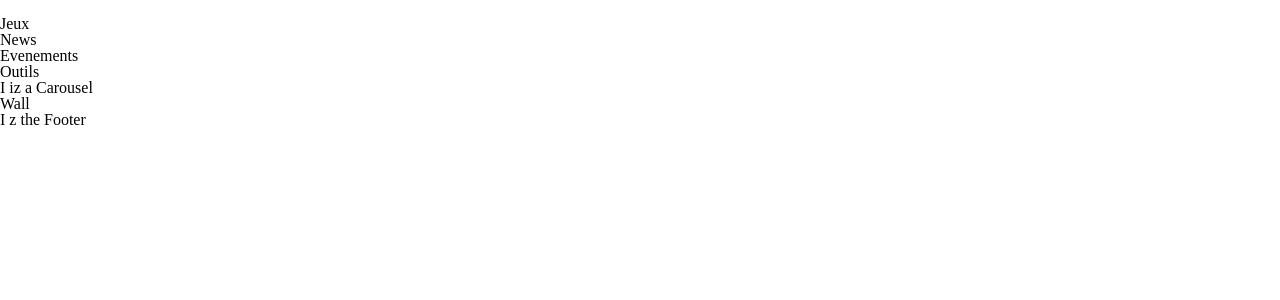
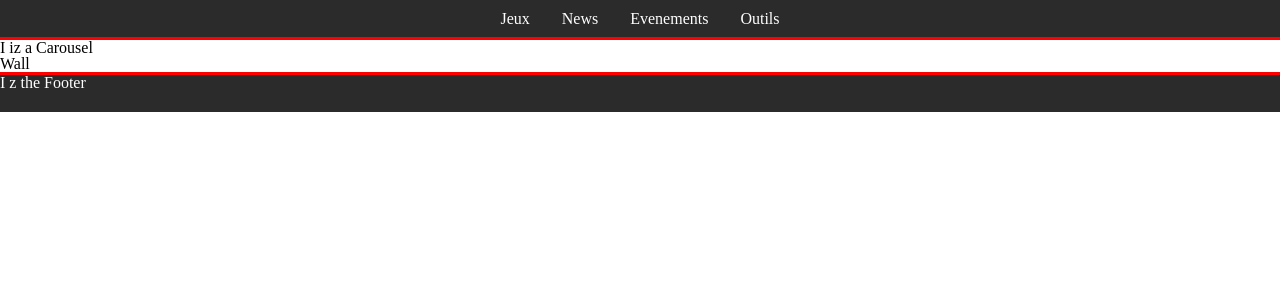
Before and after one commit to LoicBrassart/2203-GameFlix, a React (Vite) app in the folder frontend/: page / in a window 1280 px wide. Shown: the top 300 px of the page. Built offline with nearby package versions, Linux system fonts and the light colour scheme.

Commit message:
Add basic style for Header/Footer

```diff
--- a/frontend/src/components/Footer/style.jsx
+++ b/frontend/src/components/Footer/style.jsx
@@ -1,3 +1,27 @@
 import styled from "styled-components";
 
-export default styled.footer``;
+export default styled.footer`
+  box-sizing: border-box;
+  border-top: 3px solid red;
+  background-color: rgba(20, 20, 20, 0.9);
+  color: white;
+
+  display: flex;
+  justify-content: space-between;
+  height: 5vh;
+
+  ul {
+    display: flex;
+    height: 100%;
+
+    li {
+      height: 100%;
+
+      display: flex;
+      justify-content: center;
+      align-items: center;
+
+      padding: 0 1em;
+    }
+  }
+`;
--- a/frontend/src/components/Header/index.jsx
+++ b/frontend/src/components/Header/index.jsx
@@ -12,6 +12,7 @@ export default function NavBar() {
           <li>Outils</li>
         </ul>
       </nav>
+      <img src="" alt="" />
     </SNavBar>
   );
 }
--- a/frontend/src/components/Header/style.jsx
+++ b/frontend/src/components/Header/style.jsx
@@ -1,3 +1,27 @@
 import styled from "styled-components";
 
-export default styled.header``;
+export default styled.header`
+  box-sizing: border-box;
+  border-bottom: 3px solid red;
+  background-color: rgba(20, 20, 20, 0.9);
+  color: white;
+
+  display: flex;
+  justify-content: space-between;
+  height: 5vh;
+
+  ul {
+    display: flex;
+    height: 100%;
+
+    li {
+      height: 100%;
+
+      display: flex;
+      justify-content: center;
+      align-items: center;
+
+      padding: 0 1em;
+    }
+  }
+`;
```
